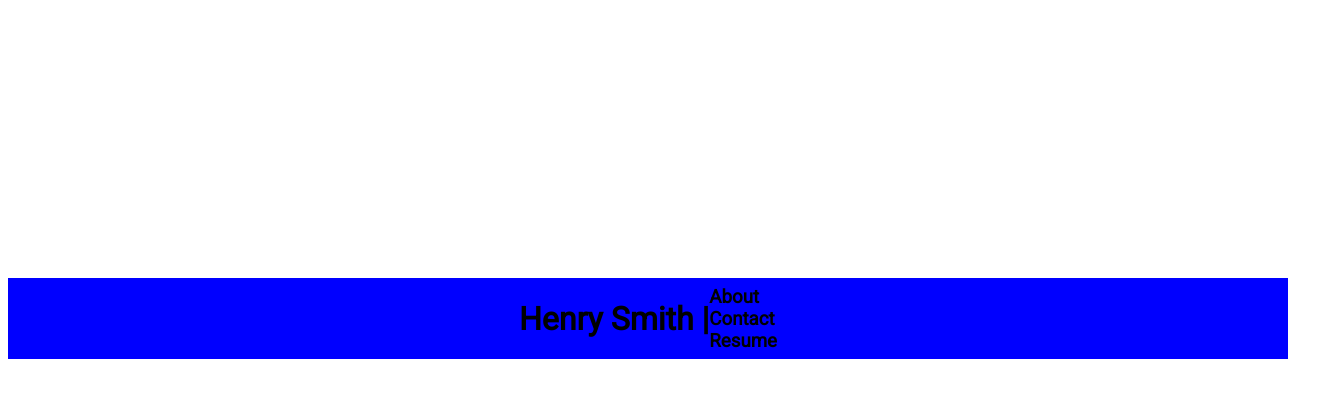
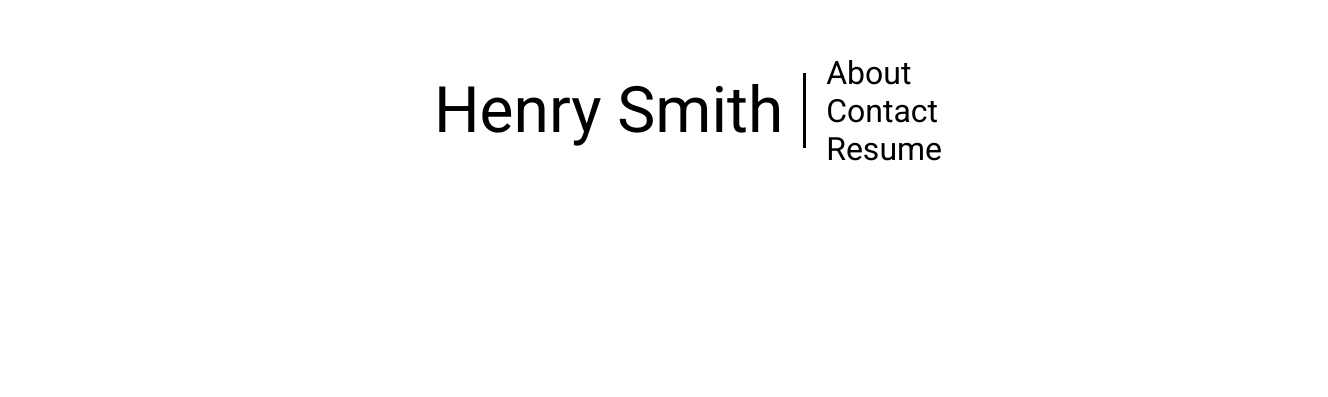
Before and after one commit to henry-smith/henry-smith.github.io, a plain HTML site: page index.html in a window 1280 px wide. Shown: the part 391-788 px from the top of the page, 1328 px wide, since content can reach past the window. Drawn offline with Linux system fonts and the light colour scheme.

Commit message:
gonna delete a bunch of experimenting stuff

```diff
--- a/css/stylesheet.css
+++ b/css/stylesheet.css
@@ -3,31 +3,82 @@ body {
     font-family: 'Roboto', Tahoma, Geneva, Verdana, sans-serif;
 }
 
-#splash {
+#header.splash {
     position: absolute;
     width: 100%;
-    bottom: 50px;
-    margin: auto;
-    background: blue;
+    top: 50%;
     display: flex;
     justify-content: center;
     align-items: center;
 }
 
-#splash-right {
-    display: flex;
-    flex-direction: column;
+#menu.splash {
+    padding: 0px;
+    list-style-type: none;
 }
 
-h3 {
+#menu.splash li {
+    font-size: 2em;
     margin: 0px;
+    transition: text-shadow 200ms ease-in 0ms;
+    cursor: pointer;
 }
 
-#splash-name {
-    font: 42px;
-    float: right;
+#menu.splash *:hover {
+    text-shadow: 0 0 2px slategrey;
 }
 
-#main {
+#menu a {
+    text-decoration: none;
+    color: inherit;
+}
+
+#name.splash {
+    font-size: 4em;
+    padding-right: 20px;
+    margin-right: 20px;
+    border-right: 3px solid;
+}
+
+#header {
+    display: flex;
+    margin-top: 0px;
+    margin-left: 40px;
+    align-items: center;
+}
+
+#name {
+    font-size: 2em;
+    padding-right: 20px;
+    margin-right: 20px;
+}
+
+ul.main {
+    list-style-type: none;
+    margin: 0;
+    padding: 0;
+    overflow: hidden;
+    border: 1px solid #ccc;
+    background-color: #f1f1f1;
+}
+
+ul.main li {
+    float: left;
+}
+
+ul.main li a {
+    display: inline-block;
+    color: black;
+    text-align: center;
+    padding: 14px 16px;
+    text-decoration: none;
+    transition: 0.3s;
+    font-size: 17px;
+}
+
+.tabcontent {
     display: none;
+    padding: 6px 12px;
+    border: 1px solid #ccc;
+    border-top: none;
 }
--- a/index.html
+++ b/index.html
@@ -3,30 +3,27 @@
 
 <head>
     <link rel="stylesheet" type="text/css" href="css/stylesheet.css">
+    <script src="js/index.js"></script>
     <link href="https://fonts.googleapis.com/css?family=Roboto" rel="stylesheet">
     <title>WIP</title>
 </head>
 
 <body>
-    <div id="splash">
-        <div id="splash-left">
-            <h1 id="splash-name">Henry Smith |</h1>
-        </div>
-        <div id="splash-right">
-            <h3>About</h3>
-            <h3>Contact</h3>
-            <h3>Resume</h3>
-        </div>
+    <div id="header">
+        <p id="name">Henry Smith</p>
+        <ul id="menu">
+            <li><a class="tablinks" href="#about">About</a></li>
+            <li><a class="tablinks" href="#contact">Contact</a></li>
+            <li><a class="link" href="assets/resume.pdf" target="_blank">Resume</a></li>
+        </ul>
     </div>
-    <div id="main">
-        <div id="header">
-            <h1>Henry Smith</h1>
-            <div id="menu">
-                <div>Abut</div>
-                <div>Contact</div>
-                <div>Resume</div>
-            </div>
-        </div>
+    <div id="About" class="tabcontent">
+        <h3>About</h3>
+        <p>I r n enginer</p>
+    </div>
+    <div id="Contact" class="tabcontent">
+        <h3>Contact</h3>
+        <p>ur moms buttholl</p>
     </div>
 </body>
 
--- a/js/index.js
+++ b/js/index.js
@@ -1 +1,37 @@
-alert("thiafdlerfdgsdfget");
+window.onload = function () {
+  var header = document.getElementById('header');
+  header.className = "splash";
+  headerChildren = header.childNodes;
+  for (i = 0; i < headerChildren.length; i++) {
+    headerChildren[i].className = 'splash';
+  }
+
+  var tablinks = document.getElementsByClassName('tablinks');
+  for(i = 0; i < tablinks.length; i++) {
+    tablinks[i].addEventListener('onclick', openCity, false);
+  }
+
+  header.onclick = function () {
+    header.className = 'main';
+    for (i = 0; i < headerChildren.length; i++) {
+      headerChildren[i].className = 'main';
+    }
+  }
+
+
+  function changeTab(evt, newTab) {
+    var i, tabcontent, tablinks;
+    tabcontent = document.getElementsByClassName("tabcontent");
+    for (i = 0; i < tabcontent.length; i++) {
+        tabcontent[i].style.display = "none";
+    }
+
+    tablinks = document.getElementsByClassName("tablinks");
+    for (i = 0; i < tablinks.length; i++) {
+        tablinks[i].className = tablinks[i].className.replace(" active", "");
+    }
+    console.log("here")
+    document.getElementById(newTab).style.display = "block";
+    evt.currentTarget.className += " active";
+}
+}
```
Also changed, not shown: 2 other files.
